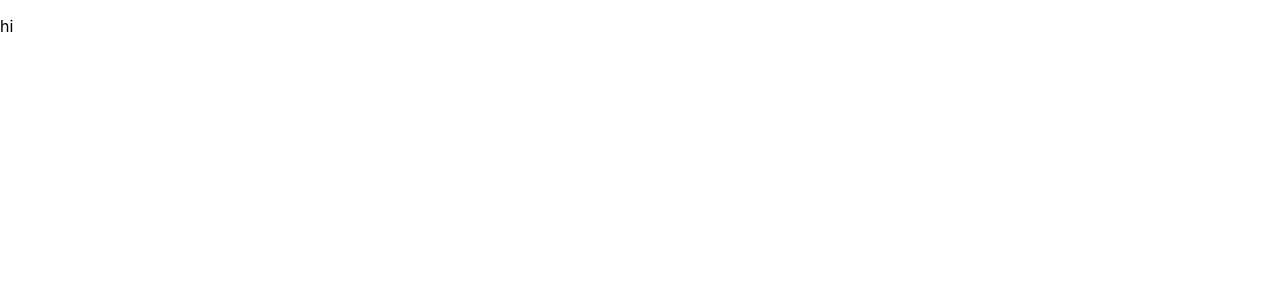
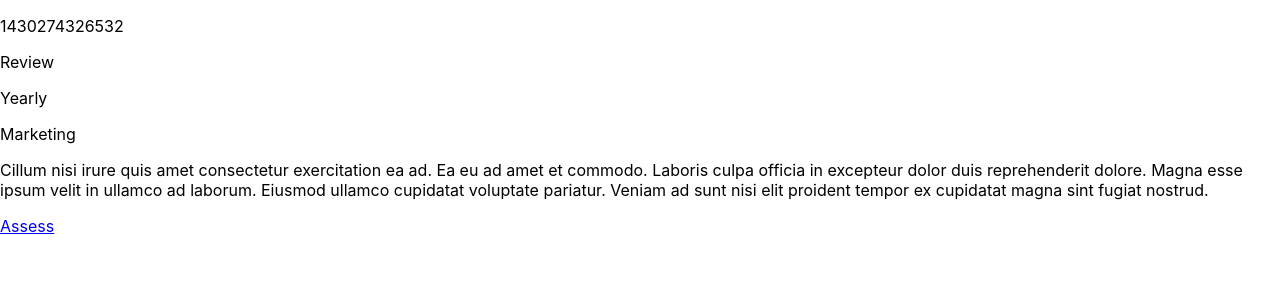
Before and after one commit to elireiner/meeting-app-static, a React (Create React App) app: page /meeting/5f6ba8dd021e6aa4fe677c63 in a window 1280 px wide. Shown: the top 300 px of the page. Built offline with nearby package versions, Linux system fonts and the light colour scheme.

Commit message:
Add link to Assess And add meeting info

```diff
--- a/src/components/MeetingPage/MeetingPage.js
+++ b/src/components/MeetingPage/MeetingPage.js
@@ -1,11 +1,40 @@
 import React from 'react';
 import { Link } from 'react-router-dom';
+import { meetings } from '../../mock-data';
 
-export default class MeetingPage extends React.Component{
-    render(){
-        return(
-            <p>hi {//this.props.name
-            }</p>
+export default class MeetingPage extends React.Component {
+    render() {
+
+        // Get meeting id
+        let meetingId;
+        if (this.props.match.params.meetingId) {
+            meetingId = this.props.match.params.meetingId;
+        }
+        else {
+            let pathname = this.props.location.pathname;
+            let pathnameMinusSlashOne = pathname.substring(pathname.indexOf("/") + 1);
+            meetingId = pathnameMinusSlashOne.substring(pathnameMinusSlashOne.indexOf("/") + 1);
+            meetingId.trim();
+        }
+
+        //Get meeting object
+        let meeting = meetings.filter(meeting => Object.values(meeting).includes(meetingId))[0]
+
+        //Set path and property for Assess link
+        const newTo = {
+            pathname: `/assess/${meetingId}`,
+            meeting: meeting
+        };
+
+        return (
+            <>
+                <p>{meeting.timestamp}</p>
+                <p>{meeting.name}</p>
+                <p>{meeting.type}</p>
+                <p>{meeting.department}</p>
+                <p>{meeting.description}</p>
+                <Link to={newTo}>Assess</Link>
+            </>
         )
     }
 }
```
